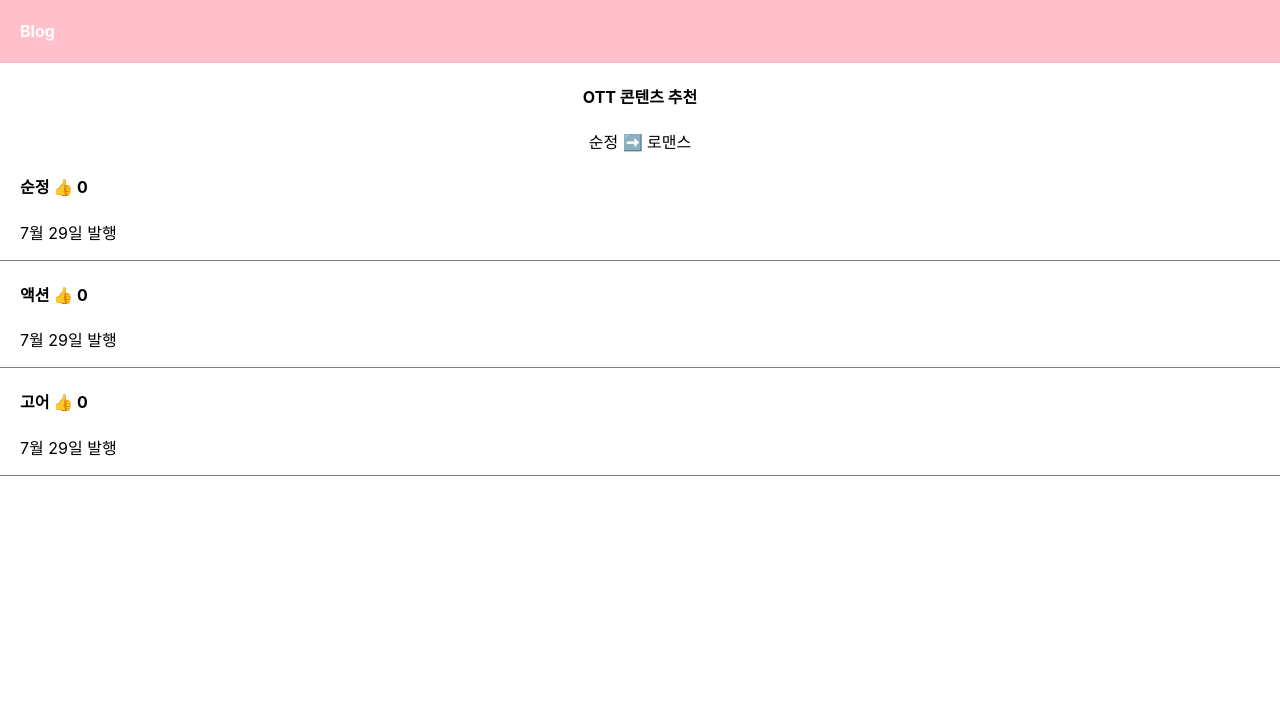
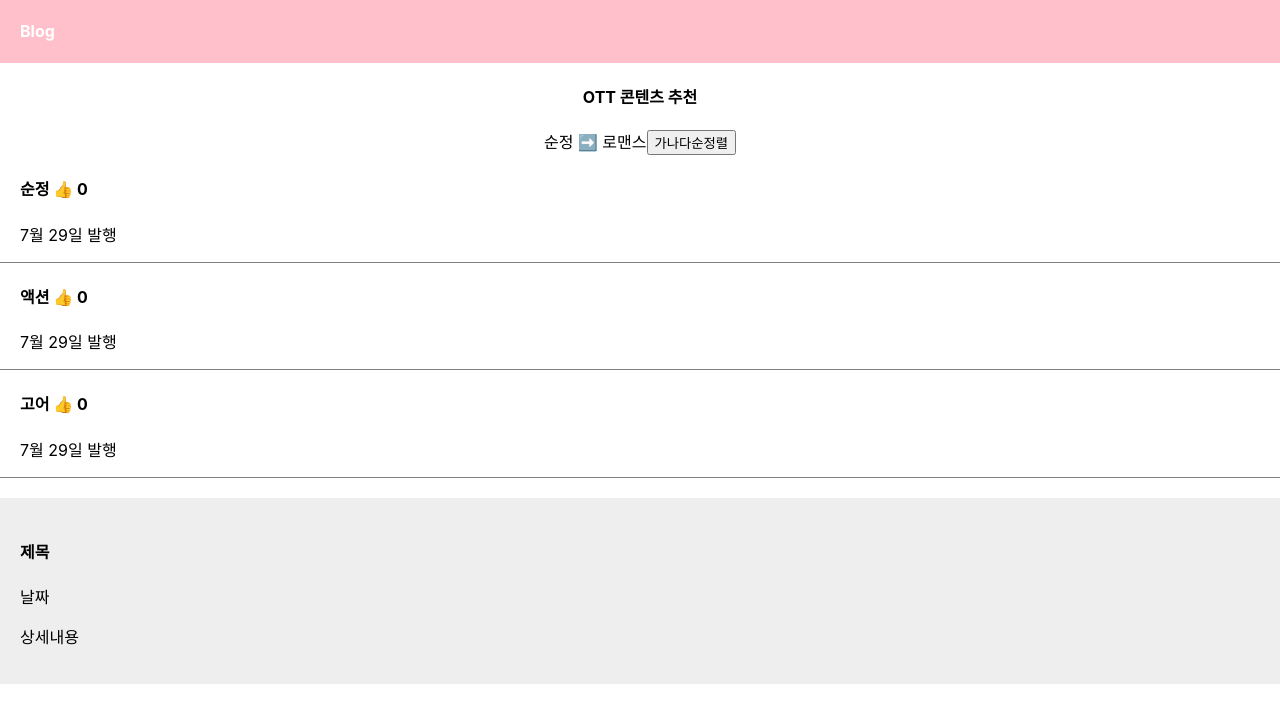
Before and after one commit to woori-zip/Learn, a React (Create React App) app in the folder React/blog/: page / in a window 1280 px wide. Shown: the top 722 px of the page. Built offline with nearby package versions, Linux system fonts and the light colour scheme.

Commit message:
컴포넌트

```diff
--- a/React/blog/src/App.css
+++ b/React/blog/src/App.css
@@ -20,6 +20,13 @@ div {
   border-bottom: 1px solid grey;
 }
 
+.modal {
+  margin-top: 20px;
+  padding: 20px;
+  background: #eee;
+  text-align: left;
+}
+/* 여기까지 추가됨 */
 .App-logo {
   height: 40vmin;
   pointer-events: none;
--- a/React/blog/src/App.js
+++ b/React/blog/src/App.js
@@ -7,10 +7,12 @@ function App() {
 
   let post = 'OTT 콘텐츠 추천';
   let [글제목, 글제목변경] = useState(['순정','액션','고어']);
-  let [따봉, 따봉변경] = useState(0);
+  let [따봉, 따봉변경] = useState([0,0,0]);
 
-  function 함수(){
-    따봉변경(따봉+1);
+  function 따봉누름(i){
+    let copy = [...따봉];
+    copy[i] = 따봉[i]+1;
+    따봉변경(copy);
   }
 
   return (
@@ -28,21 +30,41 @@ function App() {
         순정 ➡️ 로맨스
       </span>
 
+      <button onClick={()=>{
+        let 가나다정렬 = [...글제목].sort();
+        글제목변경(가나다정렬);
+      }}>
+        가나다순정렬
+      </button>
+
       <div className='list'>
-        <h4>{ 글제목[0] } <span onClick={ 함수 }>👍</span> {따봉} </h4>
+        <h4>{ 글제목[0] } <span onClick={ () => { 따봉누름(0) } }>👍</span> {따봉[0]} </h4>
         <p>7월 29일 발행</p>
       </div>
       <div className='list'>
-        <h4>{ 글제목[1] } <span onClick={ function() {따봉변경(따봉+1);} }>👍</span> {따봉} </h4>
+        <h4>{ 글제목[1] } <span onClick={ () => { 따봉누름(1) } }>👍</span> {따봉[1]} </h4>
         <p>7월 29일 발행</p>
       </div>
       <div className='list'>
-        <h4>{ 글제목[2] } <span onClick={ () => { 따봉변경(따봉+1) } }>👍</span> {따봉} </h4>
+        <h4>{ 글제목[2] } <span onClick={ () => { 따봉누름(2) } }>👍</span> {따봉[2]} </h4>
         <p>7월 29일 발행</p>
       </div>
+
+      <Modal/>
 
     </div>
   );
 }
 
+// 컴포넌트 만들기
+function Modal() {
+  return (
+    <div className='modal'>
+      <h4>제목</h4>
+      <p>날짜</p>
+      <p>상세내용</p>
+    </div>
+  )
+}
+
 export default App;
```
